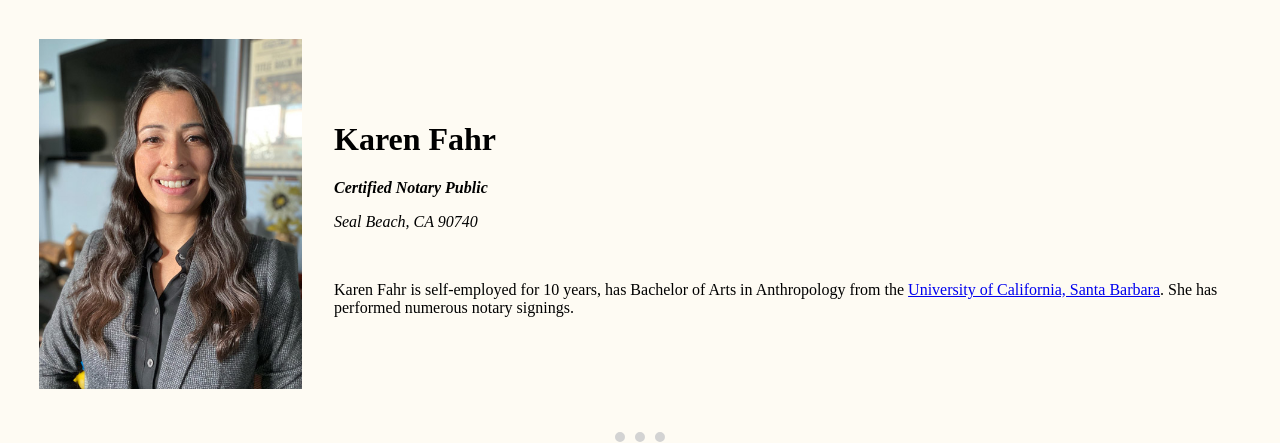
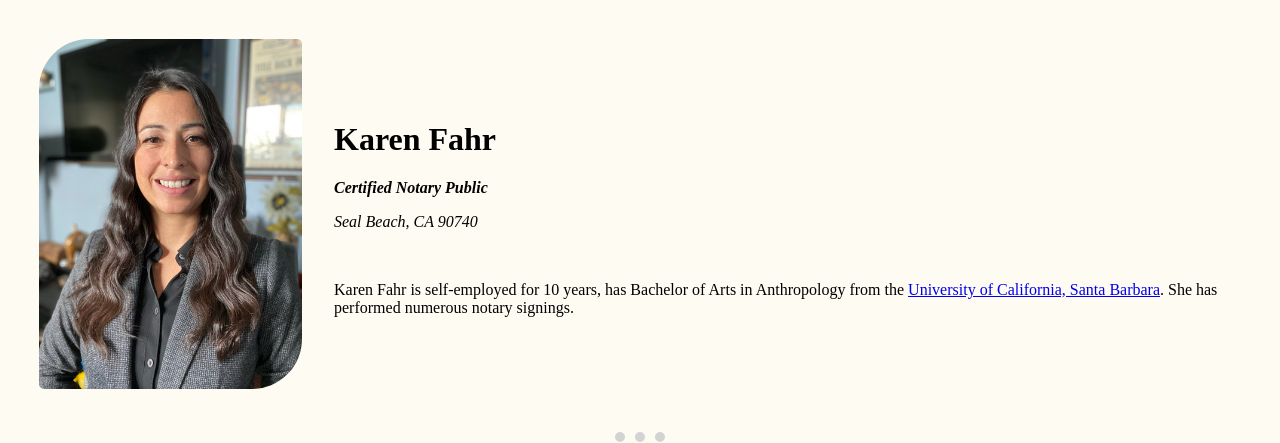
Before and after one commit to karen-fahr/cv, a plain HTML site: page index.html in a window 1280 px wide. Shown: the top 443 px of the page. Drawn offline with Linux system fonts and the light colour scheme.

Commit message:
Update img css code

```diff
--- a/index.html
+++ b/index.html
@@ -17,7 +17,9 @@
     border-width: 10px;
     width: 4%;
   }
-
+img {
+  border-radius: 50px 5px 50px 5px;
+  }
 
 </style>
 </head>
```
